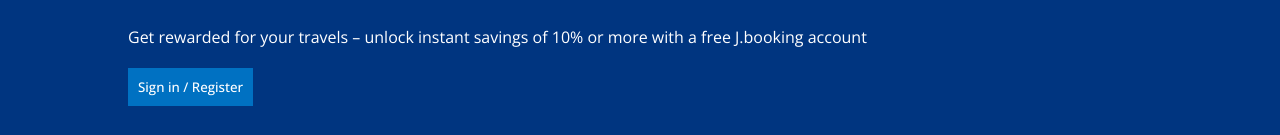
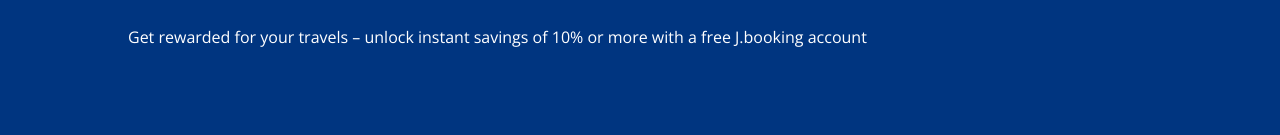
Before and after one commit to jamalgabir/booking-app, a React (Create React App) app: page / in a window 1280 px wide. Shown: the part 201-336 px from the top of the page. Built offline with nearby package versions, Linux system fonts and the light colour scheme; no server answers.

Commit message:
Update Header.jsx

```diff
--- a/src/components/header/Header.jsx
+++ b/src/components/header/Header.jsx
@@ -89,7 +89,7 @@ const Header = ({ type }) => {
               Get rewarded for your travels – unlock instant savings of 10% or
               more with a free J.booking account
             </p>
-            <button className="headerBtn">Sign in / Register</button>
+
             <div className="headerSearch">
               <div className="headerSearchItem">
                 <FontAwesomeIcon icon={faBed} className="headerIcon" />
```
